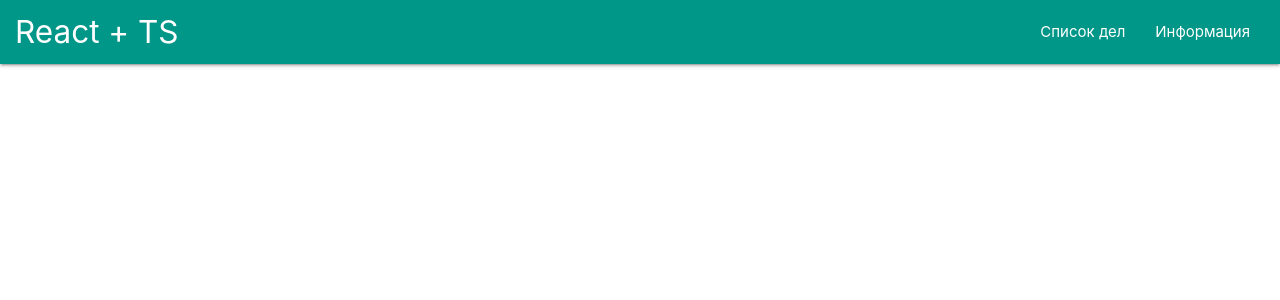
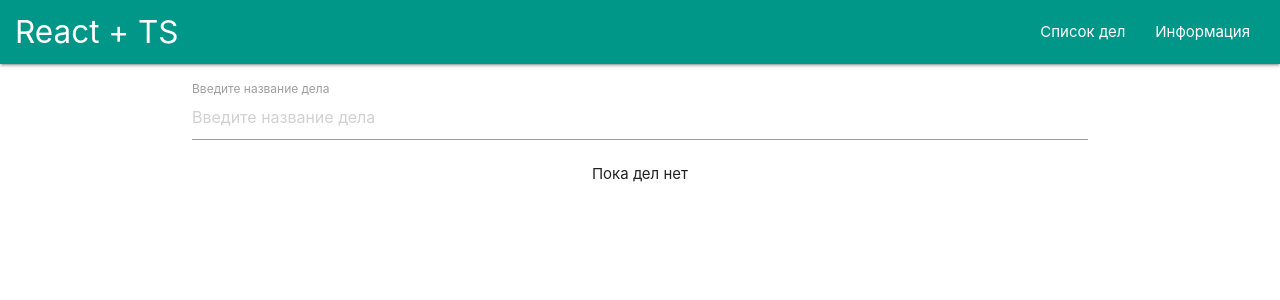
Before and after one commit to IlyaKrapivnoy/typescript_pr, a React (Create React App) app: page / in a window 1280 px wide. Shown: the top 300 px of the page. Built offline with nearby package versions, Linux system fonts and the light colour scheme.

Commit message:
BrowserRouter

```diff
--- a/src/App.tsx
+++ b/src/App.tsx
@@ -1,12 +1,20 @@
 import React from 'react';
+import { BrowserRouter, Switch, Route } from 'react-router-dom';
 import { NavBar } from './components/NavBar';
+import { AboutPage } from './pages/AboutPage';
+import { TodosPage } from './pages/TodosPage';
 
 const App: React.FC = () => {
     return (
-        <>
+        <BrowserRouter>
             <NavBar />
-            <div className='container'></div>
-        </>
+            <div className='container'>
+                <Switch>
+                    <Route component={TodosPage} path='/' exact />
+                    <Route component={AboutPage} path='/about' />
+                </Switch>
+            </div>
+        </BrowserRouter>
     );
 };
 
```
